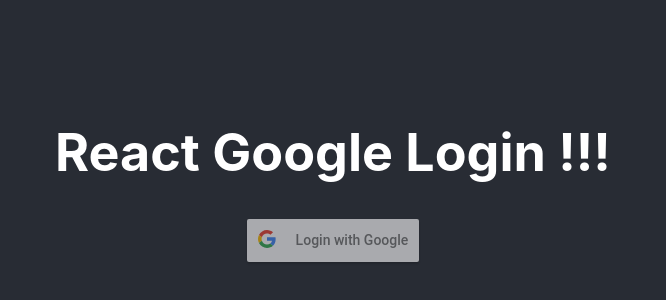
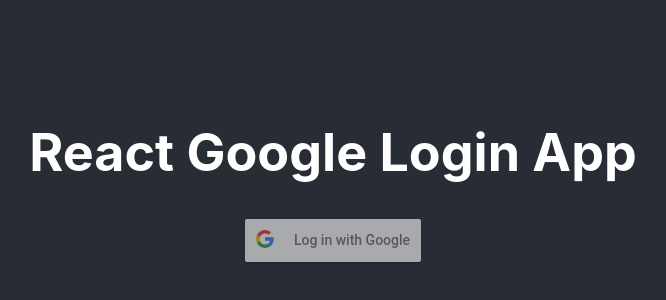
Before and after one commit to iamSuraZz/react-google-login, a React (Create React App) app: page / in a window 1280 px wide. Shown: the part 226-526 px from the top of the page, without its empty margins (307-973 px from the left). Built offline with nearby package versions, Linux system fonts and the light colour scheme.

Commit message:
Made logic for Login/Logout - Save/Remove log-data in localstorage

```diff
--- a/package.json
+++ b/package.json
@@ -1,5 +1,6 @@
 {
   "name": "reactgoogle_login",
+  "proxy": "http://127.0.0.1:5000/",
   "version": "0.1.0",
   "private": true,
   "dependencies": {
--- a/src/App.js
+++ b/src/App.js
@@ -1,26 +1,58 @@
 import "./App.css";
 import GoogleLogin from "react-google-login";
+import { useState } from "react";
 
 function App() {
+  const [loginData, setLoginData] = useState(
+    localStorage.getItem("loginData")
+      ? JSON.parse(localStorage.getItem("loginData"))
+      : null
+  );
+
   const handleFailure = (result) => {
     alert(result);
   };
 
-  const handleLogin = (googleData) => {
-    console.log(googleData);
+  const handleLogin = async (googleData) => {
+    const res = await fetch("/api/google-login", {
+      method: "POST",
+      body: JSON.stringify({
+        token: googleData.tokenId,
+      }),
+      headers: {
+        "Content-Type": "application/json",
+      },
+    });
+
+    const data = await res.json();
+    setLoginData(data);
+    localStorage.setItem("loginData", JSON.stringify(data));
+  };
+  const handleLogout = () => {
+    localStorage.removeItem("loginData");
+    setLoginData(null);
   };
 
   return (
     <div className="App">
       <header className="App-header">
-        <h1>React Google Login !!!</h1>
-        <GoogleLogin
-          clientId={process.env.REACT_APP_GOOGLE_CLIENT_ID}
-          buttonText="Login with Google"
-          onSuccess={handleLogin}
-          onFailure={handleFailure}
-          cookiePolicy={"single_host_origin"}
-        />
+        <h1>React Google Login App</h1>
+        <div>
+          {loginData ? (
+            <div>
+              <h3>You logged in as {loginData.email}</h3>
+              <button onClick={handleLogout}>Logout</button>
+            </div>
+          ) : (
+            <GoogleLogin
+              clientId={process.env.REACT_APP_GOOGLE_CLIENT_ID}
+              buttonText="Log in with Google"
+              onSuccess={handleLogin}
+              onFailure={handleFailure}
+              cookiePolicy={"single_host_origin"}
+            ></GoogleLogin>
+          )}
+        </div>
       </header>
     </div>
   );
```
Also changed, not shown: server.js (added).
